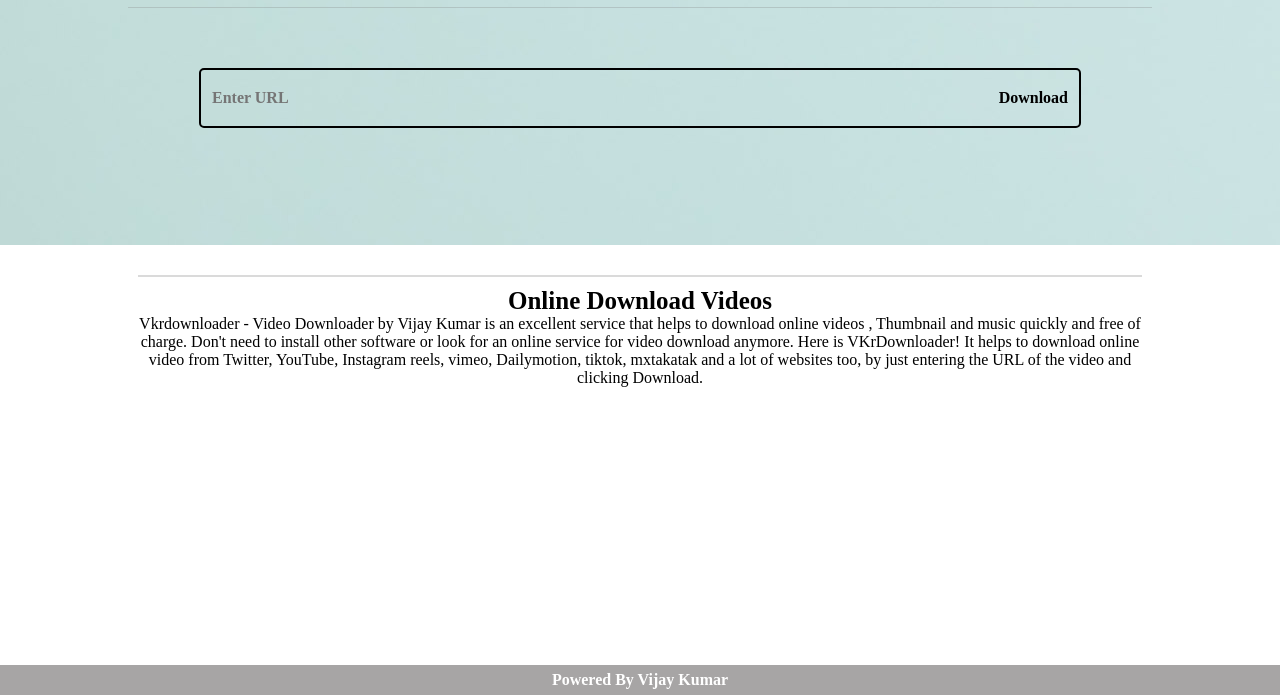
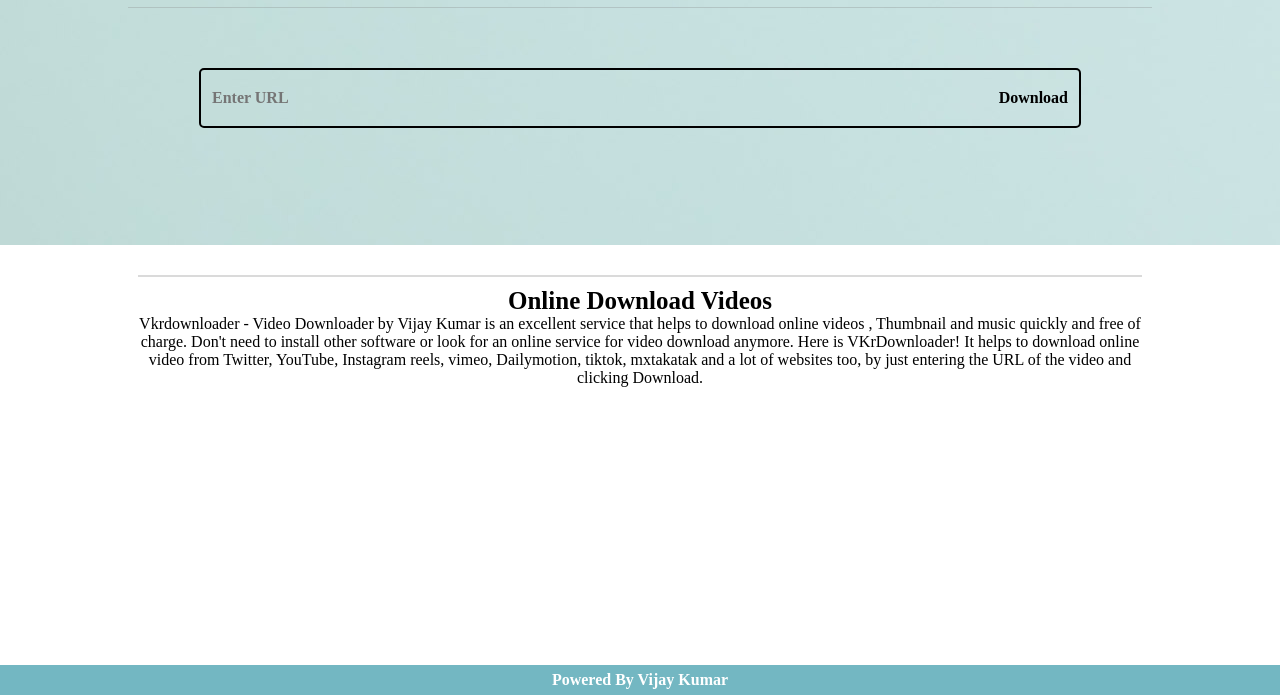
Before and after one commit to horlaidey/savevid, a plain HTML site: page index.html in a window 1280 px wide. Shown: the part 105-800 px from the top of the page. Drawn offline with nearby package versions, Linux system fonts and the light colour scheme; a web font is replaced by a local one.

Commit message:
footer background change

```diff
--- a/style.css
+++ b/style.css
@@ -288,7 +288,7 @@
    font-size: 16px;
    color: white;
    height:30px;
-   background: rgb(167, 165, 165);
+   background: rgb(115, 183, 194);
    }
 
    /* MEDIA Queries */
```
